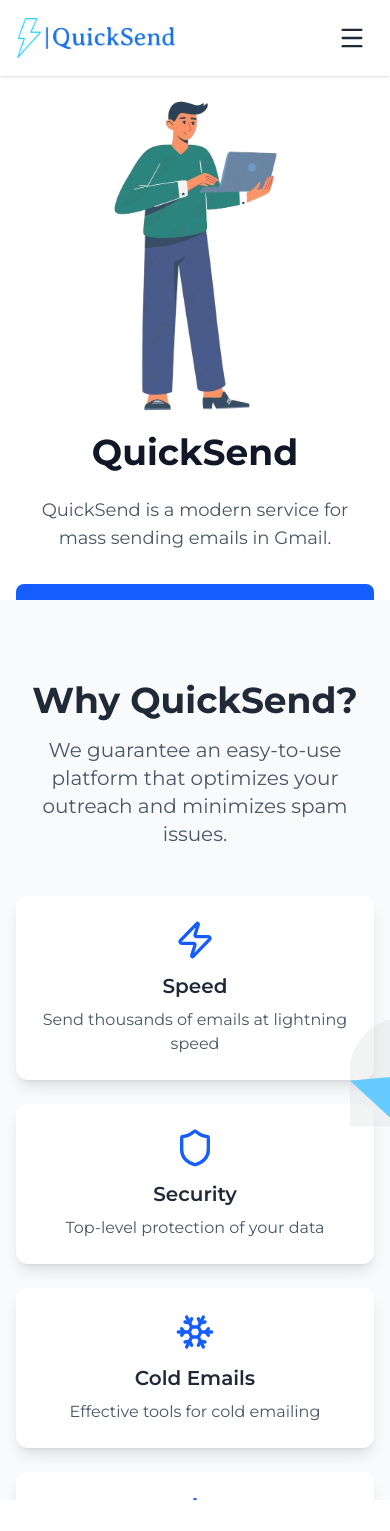
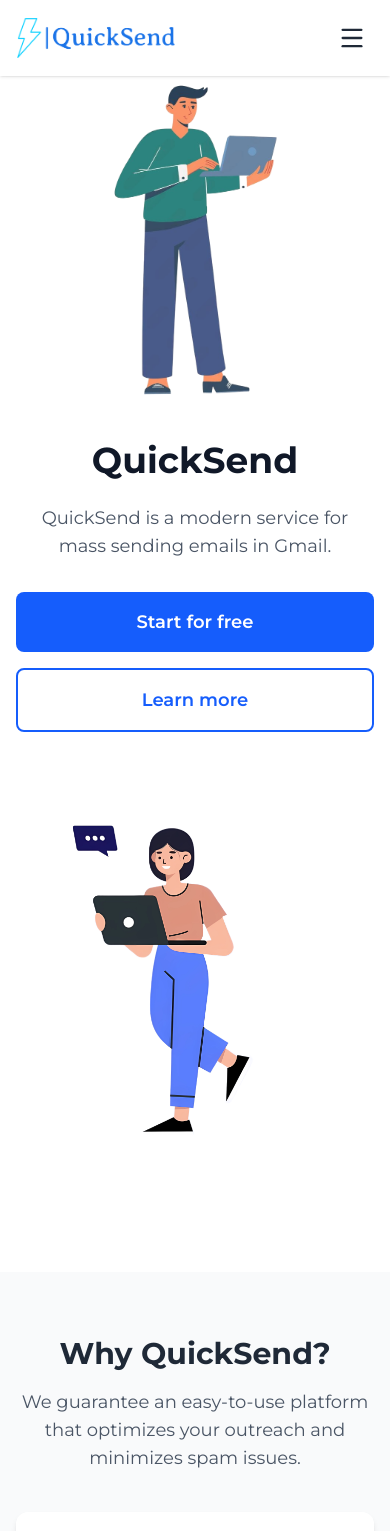
Before and after one commit to lifeofcapo/quicksend-next, a Next.js app: page /en in a window 390 px wide. Shown: the top 1531 px of the page. Built offline with nearby package versions, Linux system fonts and the light colour scheme; no server answers.

Commit message:
working on mobile version

```diff
--- a/package.json
+++ b/package.json
@@ -16,7 +16,7 @@
     "date-fns": "^4.1.0",
     "lottie-react": "^2.4.1",
     "lucide-react": "^0.552.0",
-    "next": "16.0.1",
+    "next": "^16.0.7",
     "next-auth": "^4.24.13",
     "react": "19.2.0",
     "react-dom": "19.2.0"
@@ -27,6 +27,7 @@
     "@types/node": "^20",
     "@types/react": "^19",
     "@types/react-dom": "^19",
+    "baseline-browser-mapping": "^2.9.3",
     "eslint": "^9",
     "eslint-config-next": "16.0.1",
     "tailwindcss": "^4",
--- a/src/app/[lang]/_components/AdvantagesSection.tsx
+++ b/src/app/[lang]/_components/AdvantagesSection.tsx
@@ -47,29 +47,50 @@ export function AdvantagesSection() {
     },
   ];
   return (
-    <section id="whyquicksend" className="py-20 px-4 bg-gray-50 dark:bg-gray-800 transition-colors relative overflow-hidden h-[900px]">
-      <HeroLottieAnimation />
-      <div className="container mx-auto">
-        <div className="flex flex-col lg:flex-row items-start gap-12 max-w-7xl mx-auto">
+    <section
+      id="whyquicksend"
+      className="
+        py-16 px-4
+        bg-gray-50 dark:bg-gray-800
+        transition-colors
+        relative overflow-hidden
+      "
+    >
+      <div className="absolute inset-0 pointer-events-none opacity-40 md:opacity-100">
+        <HeroLottieAnimation />
+      </div>
+
+      <div className="container mx-auto relative z-10 max-w-6xl">
+        <div className="flex flex-col lg:flex-row items-start gap-12">
           <div className="flex-1">
-            <h2 className="text-4xl font-bold mb-4 dark:text-white text-center lg:text-left">
+            <h2 className="text-3xl md:text-4xl font-bold mb-4 dark:text-white text-center lg:text-left">
               {t('whyTitle')}
             </h2>
-            <p className="text-xl text-gray-600 dark:text-gray-300 mb-12 max-w-2xl text-center lg:text-left">
+            <p className="text-lg md:text-xl text-gray-600 dark:text-gray-300 mb-10 max-w-2xl text-center lg:text-left">
               {t('whyDesc')}
             </p>
-            <div className="grid grid-cols-1 md:grid-cols-2 gap-6">
+            <div className="grid grid-cols-1 sm:grid-cols-2 gap-4 sm:gap-6">
               {advantages.map((a, i) => {
                 const Icon = a.icon;
                 return (
-                  <div key={i} className="bg-white dark:bg-gray-700 p-6 rounded-xl shadow-lg hover:shadow-xl transition text-center">
+                  <div
+                    key={i}
+                    className="
+                      bg-white dark:bg-gray-700
+                      p-5 sm:p-6
+                      rounded-xl shadow-md
+                      hover:shadow-xl
+                      transition
+                      text-center
+                    "
+                  >
                     <div className="flex justify-center mb-3">
-                      <Icon className="w-10 h-10 text-blue-600 dark:text-blue-400" />
+                      <Icon className="w-9 h-9 text-blue-600 dark:text-blue-400" />
                     </div>
-                    <h3 className="text-xl font-semibold mb-2 dark:text-white">
+                    <h3 className="text-lg sm:text-xl font-semibold mb-2 dark:text-white">
                       {t(a.titleKey)}
                     </h3>
-                    <p className="text-gray-600 dark:text-gray-300">
+                    <p className="text-gray-600 dark:text-gray-300 text-sm sm:text-base">
                       {t(a.descKey)}
                     </p>
                   </div>
@@ -77,7 +98,7 @@ export function AdvantagesSection() {
               })}
             </div>
           </div>
-        <div className="flex-1 relative flex items-end">
+        <div className="flex-1 relative lg:flex items-end">
             <div className="relative w-full">
             </div>
         </div>
--- a/src/app/[lang]/_components/HeroSection.tsx
+++ b/src/app/[lang]/_components/HeroSection.tsx
@@ -8,26 +8,66 @@ export function HeroSection() {
   const { language } = useLanguage();
   const { t } = useTranslation();
   return (
-    <section id="hero-section" className="pt-24 pb-20 px-4 bg-white dark:bg-gray-900 transition-colors h-[600px]">
-      <div className="container mx-auto h-full">
-        <div className="flex flex-col lg:flex-row items-center justify-between gap-4 max-w-7xl mx-auto h-full">
-          <div className="text-center max-w-xl flex-1 order-2 lg:order-2 mb-4">
-            <h1 className="text-4xl md:text-6xl font-bold text-gray-900 dark:text-white mb-6">
+    <section
+      id="hero-section"
+      className="
+        pt-20 pb-20 px-4
+        bg-white dark:bg-gray-900
+        transition-colors
+      "
+    >
+      <div className="container mx-auto">
+        <div
+          className="
+            flex flex-col lg:flex-row
+            items-center justify-between
+            gap-10 lg:gap-4
+            max-w-7xl mx-auto
+          "
+        >
+          <div className="text-center lg:text-left max-w-xl flex-1 order-3 lg:order-1">
+            <h1
+              className="
+                text-4xl md:text-6xl
+                font-bold text-gray-900 dark:text-white
+                mb-6
+              "
+            >
               {t('title')}
             </h1>
-            <p className="text-lg md:text-xl text-gray-600 dark:text-gray-300 mb-8">
+            <p
+              className="
+                text-lg md:text-xl
+                text-gray-600 dark:text-gray-300
+                mb-8
+              "
+            >
               {t('description')}
             </p>
-            <div className="flex flex-col sm:flex-row justify-center gap-4">
+            <div className="flex flex-col sm:flex-row justify-center lg:justify-start gap-4">
               <Link
                 href={`/${language}/login`}
-                className="px-8 py-4 bg-blue-600 dark:bg-blue-700 text-white rounded-lg hover:bg-blue-700 dark:hover:bg-blue-600 transition text-lg font-semibold"
+                className="
+                  px-8 py-4
+                  bg-blue-600 dark:bg-blue-700
+                  text-white rounded-lg
+                  hover:bg-blue-700 dark:hover:bg-blue-600
+                  transition text-lg font-semibold
+                "
               >
                 {t('startFree')}
               </Link>
               <Link
                 href={`/${language}#whyquicksend`}
-                className="px-8 py-4 bg-white dark:bg-gray-800 text-blue-600 dark:text-blue-400 border-2 border-blue-600 dark:border-blue-400 rounded-lg hover:bg-blue-50 dark:hover:bg-blue-900/20 transition text-lg font-semibold"
+                className="
+                  px-8 py-4
+                  bg-white dark:bg-gray-800
+                  text-blue-600 dark:text-blue-400
+                  border-2 border-blue-600 dark:border-blue-400
+                  rounded-lg
+                  hover:bg-blue-50 dark:hover:bg-blue-900/20
+                  transition text-lg font-semibold
+                "
               >
                 {t('learnMore')}
               </Link>
--- a/src/app/[lang]/profile/_components/TabTenty.tsx
+++ b/src/app/[lang]/profile/_components/TabTenty.tsx
@@ -98,7 +98,7 @@ export default function TabTenty({ userData }: TabTentyProps) {
       <section className="flex items-center gap-6 p-6 border rounded-2xl shadow-sm dark:border-gray-700 dark:bg-gray-800/50">
         <div>
           <Image
-            src="/Jordan.jpg"
+            src="images/Jordan.png"
             width={120}
             height={120}
             alt="Manager"
```
Also changed, not shown: 1 other file (tests, documents, lock files or other folders).
